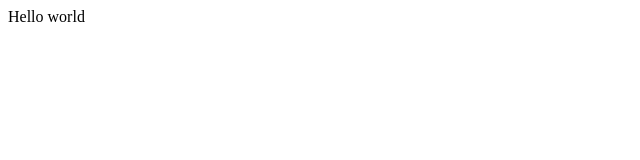
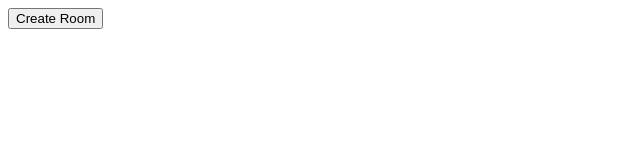
Before and after one commit to dinhhuy258/webrtc-examples, a React (Create React App) app in the folder video-chat-app/client/: page / in a window 1280 px wide. Shown: the top 160 px of the page, without its empty margins (0-640 px from the left). Built offline with nearby package versions, Linux system fonts and the light colour scheme; the HTML template or start-up script is replaced by a standard one.

Commit message:
Create room endpoint

```diff
--- a/video-chat-app/client/package.json
+++ b/video-chat-app/client/package.json
@@ -8,6 +8,7 @@
     "@testing-library/user-event": "^12.1.10",
     "react": "^17.0.2",
     "react-dom": "^17.0.2",
+    "react-router-dom": "^5.2.0",
     "react-scripts": "4.0.3",
     "web-vitals": "^1.0.1"
   },
--- a/video-chat-app/client/src/App.js
+++ b/video-chat-app/client/src/App.js
@@ -1,7 +1,15 @@
+import React from "react";
+import { BrowserRouter, Route, Switch } from "react-router-dom";
+
+import CreateRoom from "./components/CreateRoom"
 function App() {
   return (
     <div className="App">
-      Hello world
+      <BrowserRouter>
+        <Switch>
+          <Route path="/" exact component={CreateRoom}></Route>
+        </Switch>
+      </BrowserRouter>
     </div>
   );
 }
--- /dev/null
+++ b/video-chat-app/client/src/components/CreateRoom.js
@@ -0,0 +1,20 @@
+import React from "react";
+
+const CreateRoom = (props) => {
+  const create = async (e) => {
+    e.preventDefault();
+
+    const resp = await fetch("http://localhost:8000/create");
+    const { room_id } = await resp.json();
+
+    props.history.push(`/room/${room_id}`)
+  };
+
+  return (
+    <div>
+      <button onClick={create}>Create Room</button>
+    </div>
+  );
+};
+
+export default CreateRoom;
```
Also changed, not shown: 1 other file (tests, documents, lock files or other folders).
